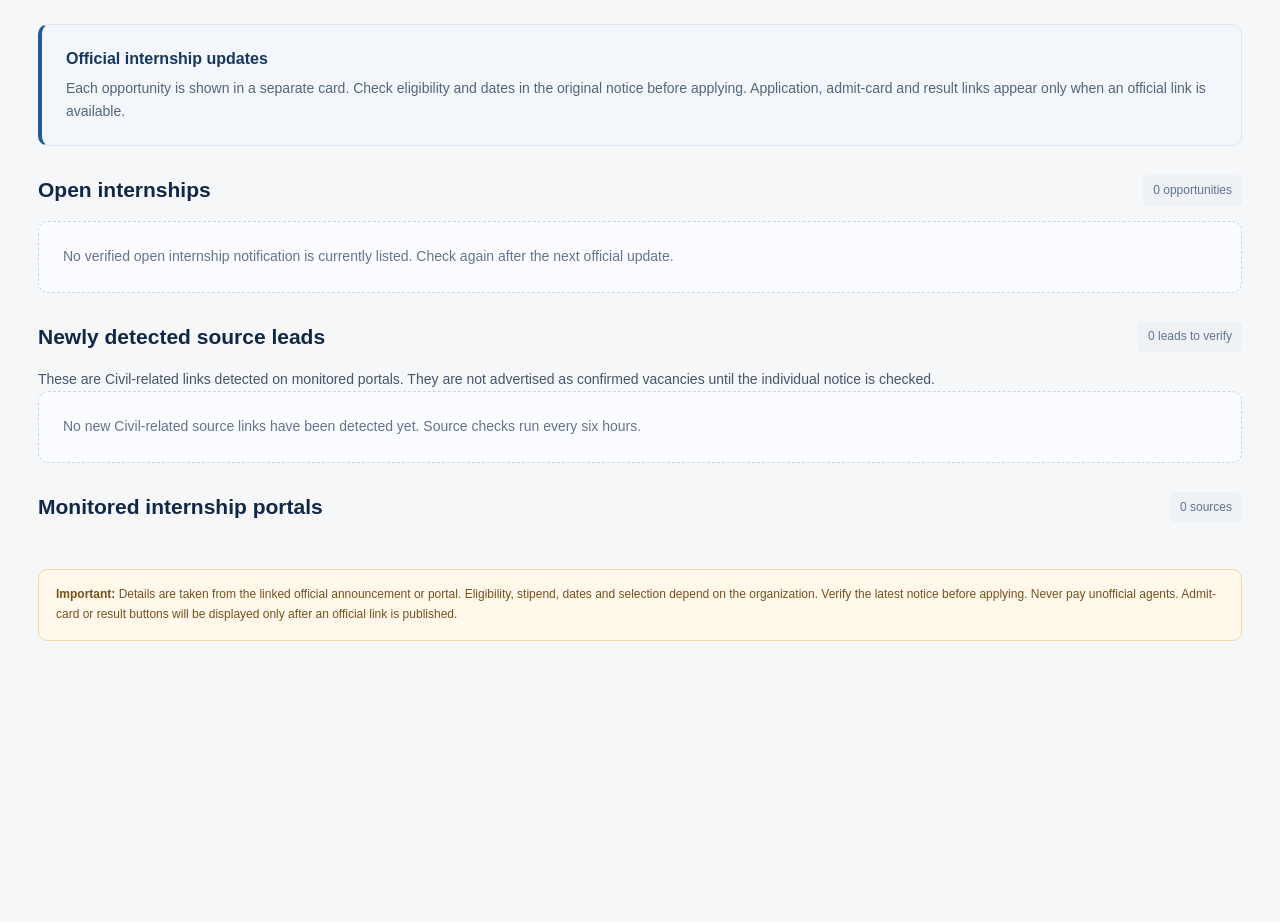
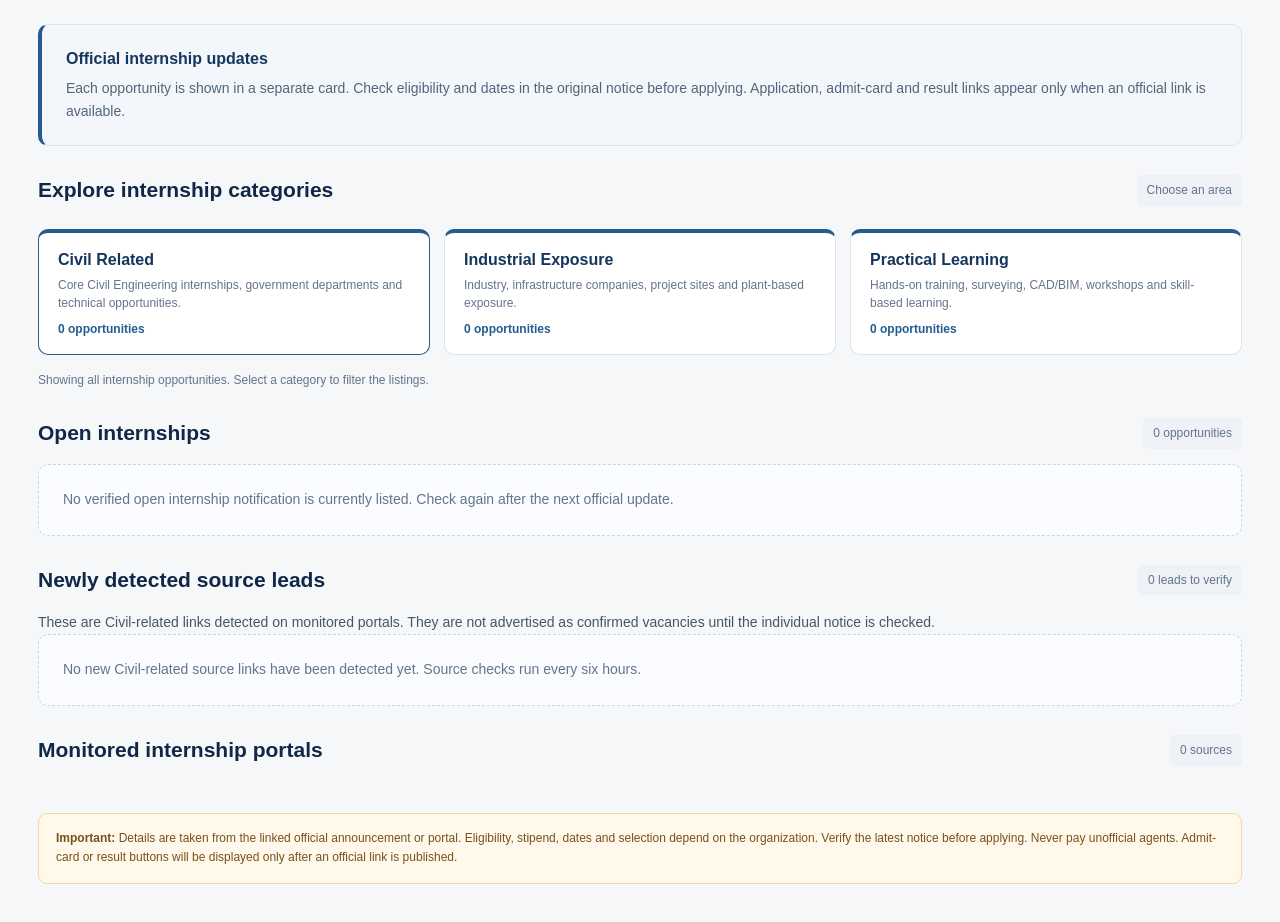
Before and after one commit to projectsairamcivilcareer-cloud/CIVILCAREER, a Flask app: template templates/internships.html in a window 1280 px wide. Shown: the part 123-1045 px from the top of the page. Before the commit the page ends 764 px from the top, so only its background shows below. Run offline with Flask 3, Linux system fonts and the light colour scheme; the template is opened without the code that fills it, so the values that code supplies are empty; some libraries are stand-ins or nearby versions.

Commit message:
Render the three internship category cards on the page

```diff
--- a/templates/internships.html
+++ b/templates/internships.html
@@ -68,6 +68,15 @@ industrial-exposure
 civil-related
 {% endif %}
 {%- endmacro %}
+
+<section aria-label="Internship categories">
+<div class="internship-section-title"><h2>Explore internship categories</h2><span class="internship-count">Choose an area</span></div>
+<div class="internship-category-grid">
+<button type="button" class="internship-category-card active" data-internship-filter="all" aria-pressed="true"><strong>Civil Related</strong><span>Core Civil Engineering internships, government departments and technical opportunities.</span><em><b data-category-count="civil-related">0</b> opportunities</em></button>
+<button type="button" class="internship-category-card" data-internship-filter="industrial-exposure" aria-pressed="false"><strong>Industrial Exposure</strong><span>Industry, infrastructure companies, project sites and plant-based exposure.</span><em><b data-category-count="industrial-exposure">0</b> opportunities</em></button>
+<button type="button" class="internship-category-card" data-internship-filter="practical-learning" aria-pressed="false"><strong>Practical Learning</strong><span>Hands-on training, surveying, CAD/BIM, workshops and skill-based learning.</span><em><b data-category-count="practical-learning">0</b> opportunities</em></button>
+</div><p class="internship-filter-note" id="internship-filter-note">Showing all internship opportunities. Select a category to filter the listings.</p>
+</section>
 
 <section>
 <div class="internship-section-title"><h2>Open internships</h2><span class="internship-count">{{ open_notices|length }} opportunities</span></div>
```
